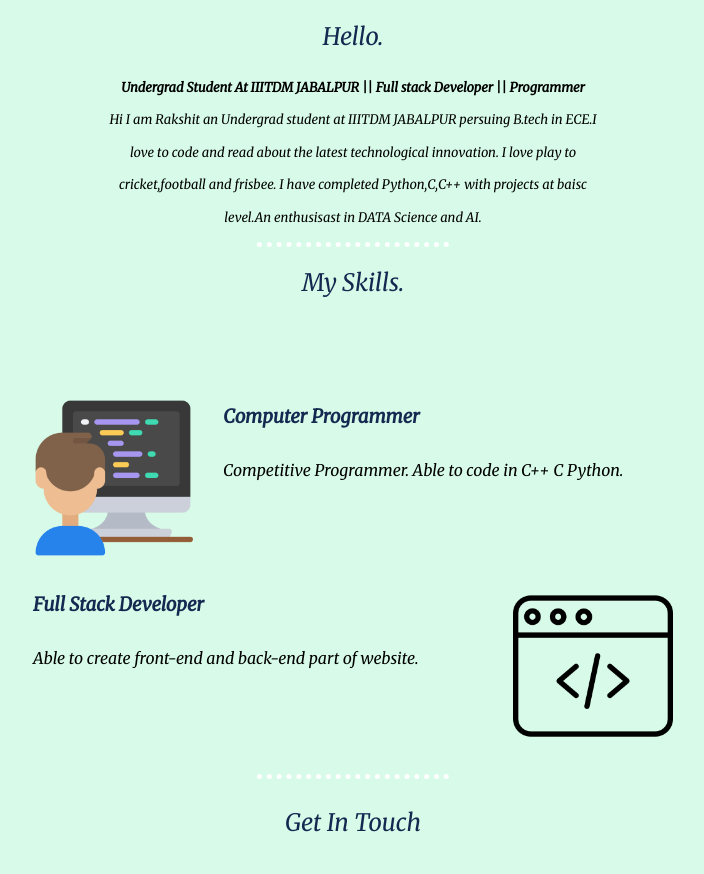
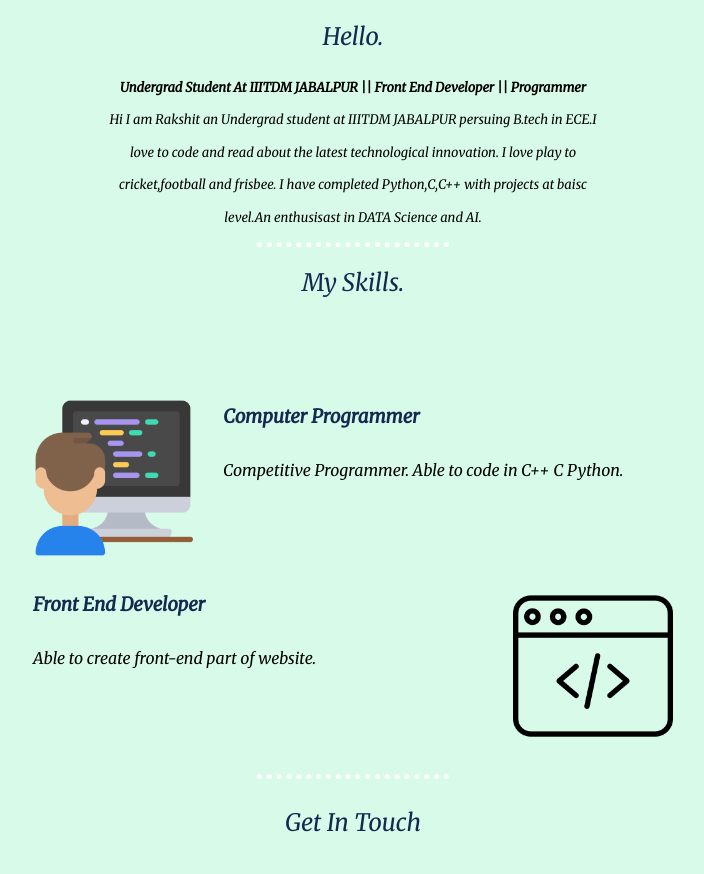
Before and after one commit to RakshitSathyakumar/Rakshit-s-Personal-Website, a plain HTML site: page index.html in a window 1280 px wide. Shown: the part 537-1411 px from the top of the page, without its empty margins (287-991 px from the left). Drawn offline with Linux system fonts and the light colour scheme; a web font is replaced by a local one.

Commit message:
Update index.html

```diff
--- a/index.html
+++ b/index.html
@@ -31,7 +31,7 @@
         <div class="profile">
             <img class="profile_pic" src="images/1638386089658-modified.png" alt="my image">
             <h2>Hello.</h2>
-            <p class="intro"><strong>Undergrad Student At IIITDM JABALPUR || Full stack Developer || Programmer</strong></p>
+            <p class="intro"><strong>Undergrad Student At IIITDM JABALPUR || Front End Developer || Programmer</strong></p>
             <p class="intro"> Hi I am Rakshit an Undergrad student at IIITDM JABALPUR persuing B.tech in ECE.I love to code and read about the
                 latest
                 technological innovation. I love play to cricket,football and frisbee. I have completed Python,C,C++
@@ -48,8 +48,8 @@
             </div>
             <div class="skill-row">
                 <img class="web-programmer" src="images/web-programming.png" alt="web programmer">
-                <h3>Full Stack Developer</h3>
-                <p>Able to create front-end and back-end part of website.  </p>
+                <h3>Front End Developer</h3>
+                <p>Able to create front-end part of website.  </p>
             </div>
         </div>
         <hr>
```
